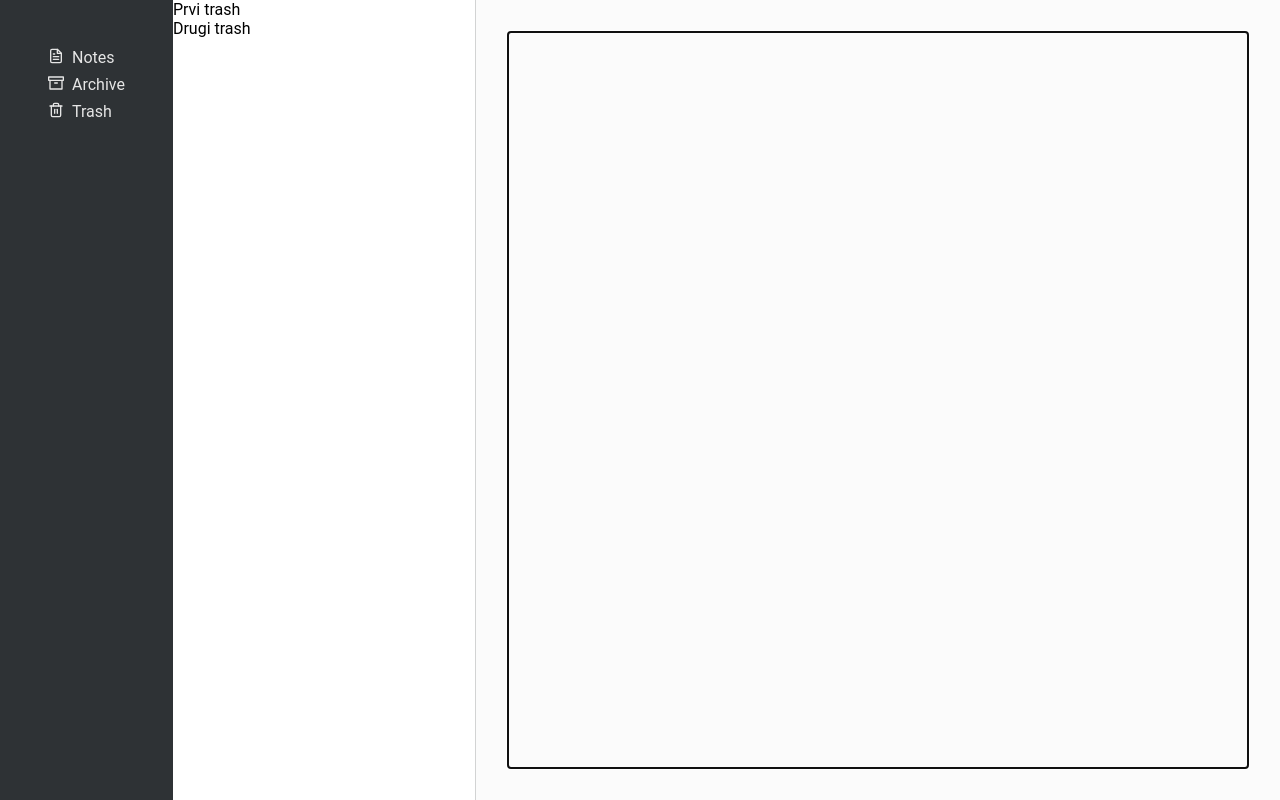
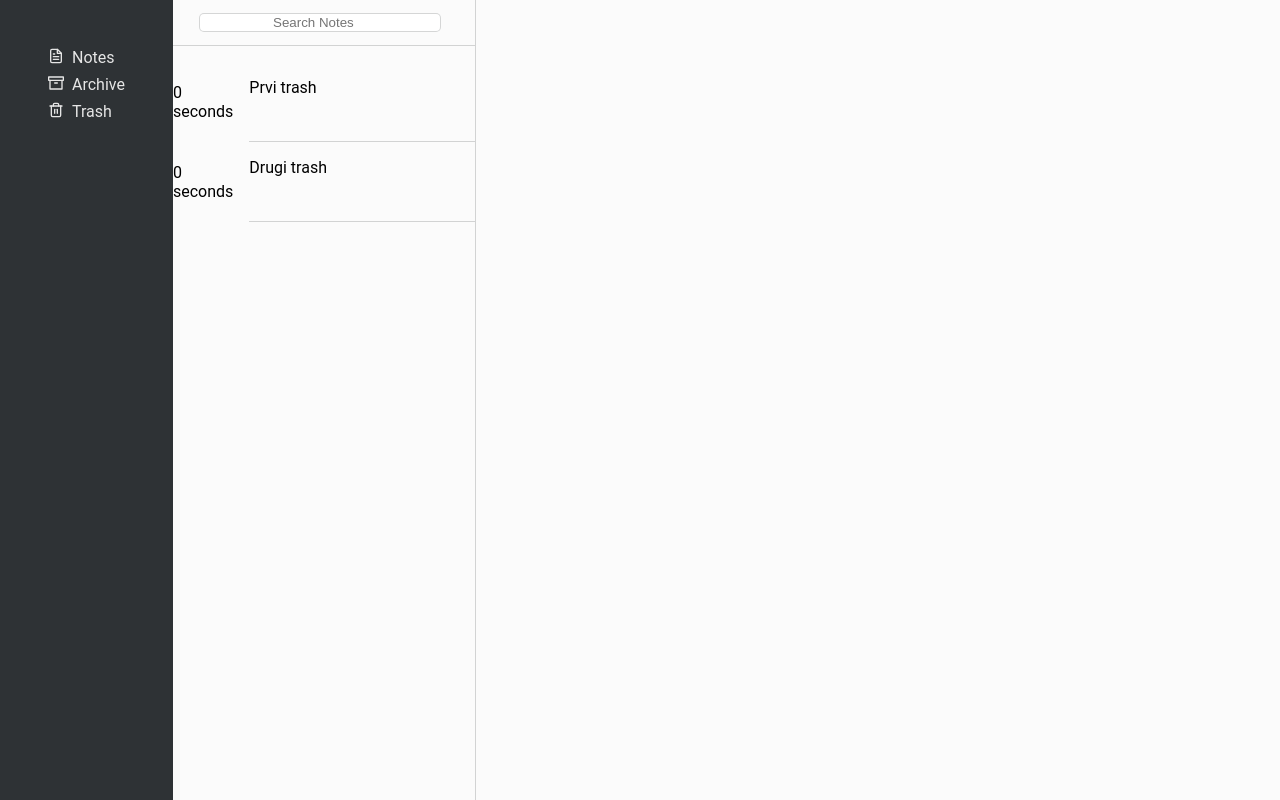
Before and after one commit to gunnmgirl/bear-clone, a React (Create React App) app: page /trash/1 in a window 1280 px wide. Built offline with nearby package versions, Linux system fonts and the light colour scheme.

Commit message:
Renders Archive and Trash components, adds readonly prop to Editor component

```diff
--- a/src/features/notes/archive/Archive.js
+++ b/src/features/notes/archive/Archive.js
@@ -2,6 +2,65 @@ import React from "react";
 import { useSelector } from "react-redux";
 import { useHistory } from "react-router-dom";
 import Editor from "../components/Editor";
+
+import styled from "styled-components";
+import { formatDistanceStrict } from "date-fns";
+
+const StyledNotes = styled.div`
+  background-color: ${(props) => props.theme.primaryBackground};
+  display: flex;
+  flex-direction: column;
+  align-items: center;
+  overflow-y: auto;
+`;
+
+const StyledSearch = styled.div`
+  display: flex;
+  justify-content: center;
+  align-items: center;
+  width: 100%;
+  padding: 0.8rem 0;
+  border-bottom: 1px solid ${(props) => props.theme.border};
+  margin-bottom: 1rem;
+`;
+
+const StyledInput = styled.input`
+  border: 1px solid ${(props) => props.theme.border};
+  border-radius: 5px;
+  text-align: center;
+  margin-right: 0.5rem;
+  width: 80%;
+`;
+
+const NotesContainer = styled.div`
+  display: flex;
+  flex-direction: column;
+  align-items: center;
+  width: 100%;
+`;
+
+const NoteItem = styled.div`
+  width: 100%;
+  height: 5rem;
+  display: flex;
+  align-items: center;
+`;
+
+const TimeIconWraper = styled.div`
+  display: flex;
+  flex-direction: column;
+  margin-right: 1rem;
+`;
+
+const Preview = styled.div`
+  display: flex;
+  height: 100%;
+  width: 100%;
+  word-break: break-all;
+  border-bottom: 1px solid ${(props) => props.theme.border};
+`;
+
+const Text = styled.p``;
 
 function Archive() {
   const notes = useSelector((state) => state.notes.archive);
@@ -9,18 +68,34 @@ function Archive() {
 
   return (
     <>
-      <div>
-        {notes.map((note) => (
-          <div
-            key={note.id}
-            onClick={() => history.push(`/archive/${note.id}`)}
-          >
-            {note.text}
-          </div>
-        ))}
-      </div>
-      <Editor />
+      <StyledNotes>
+        <StyledSearch>
+          <StyledInput placeholder="Search Notes" type="search" />
+        </StyledSearch>
+        <NotesContainer>
+          {notes.map((note) => (
+            <NoteItem
+              key={note.id}
+              onClick={() => history.push(`/archive/${note.id}`)}
+            >
+              <TimeIconWraper>
+                <span>
+                  {formatDistanceStrict(
+                    new Date(),
+                    new Date(note.modificationDate)
+                  )}
+                </span>
+              </TimeIconWraper>
+              <Preview>
+                <Text>{note.text.substring(0, 90)}</Text>
+              </Preview>
+            </NoteItem>
+          ))}
+        </NotesContainer>
+      </StyledNotes>
+      <Editor readonly />
     </>
   );
 }
+
 export default Archive;
--- a/src/features/notes/components/Editor.js
+++ b/src/features/notes/components/Editor.js
@@ -32,7 +32,7 @@ const Void = styled.div`
   border-left: 1px solid ${(props) => props.theme.border};
 `;
 
-function Editor() {
+function Editor({ readonly }) {
   const { noteId } = useParams();
   const [input, setInput] = React.useState("");
   const notes = useSelector((state) => state.notes.notes);
@@ -50,7 +50,7 @@ function Editor() {
       <StyledEditor>
         <Container>
           <StyledTextarea
-            autoFocus
+            readOnly={readonly}
             onBlur={() =>
               dispatch(
                 addContent({
--- a/src/features/notes/components/Notes.js
+++ b/src/features/notes/components/Notes.js
@@ -115,7 +115,7 @@ function Notes() {
           ))}
         </NotesContainer>
       </StyledNotes>
-      <Editor />
+      <Editor readonly={false} />
     </>
   );
 }
--- a/src/features/notes/trash/Trash.js
+++ b/src/features/notes/trash/Trash.js
@@ -1,8 +1,66 @@
 import React from "react";
 import { useSelector } from "react-redux";
 import { useHistory } from "react-router-dom";
+import Editor from "../components/Editor";
 
-import Editor from "../components/Editor";
+import styled from "styled-components";
+import { formatDistanceStrict } from "date-fns";
+
+const StyledNotes = styled.div`
+  background-color: ${(props) => props.theme.primaryBackground};
+  display: flex;
+  flex-direction: column;
+  align-items: center;
+  overflow-y: auto;
+`;
+
+const StyledSearch = styled.div`
+  display: flex;
+  justify-content: center;
+  align-items: center;
+  width: 100%;
+  padding: 0.8rem 0;
+  border-bottom: 1px solid ${(props) => props.theme.border};
+  margin-bottom: 1rem;
+`;
+
+const StyledInput = styled.input`
+  border: 1px solid ${(props) => props.theme.border};
+  border-radius: 5px;
+  text-align: center;
+  margin-right: 0.5rem;
+  width: 80%;
+`;
+
+const NotesContainer = styled.div`
+  display: flex;
+  flex-direction: column;
+  align-items: center;
+  width: 100%;
+`;
+
+const NoteItem = styled.div`
+  width: 100%;
+  height: 5rem;
+  display: flex;
+  align-items: center;
+`;
+
+const TimeIconWraper = styled.div`
+  display: flex;
+  flex-direction: column;
+  margin-right: 1rem;
+`;
+
+const Preview = styled.div`
+  display: flex;
+  height: 100%;
+  width: 100%;
+  word-break: break-all;
+  border-bottom: 1px solid ${(props) => props.theme.border};
+`;
+
+const Text = styled.p``;
 
 function Trash() {
   const notes = useSelector((state) => state.notes.trash);
@@ -10,15 +68,34 @@ function Trash() {
 
   return (
     <>
-      <div>
-        {notes.map((note) => (
-          <div key={note.id} onClick={() => history.push(`/trash/${note.id}`)}>
-            {note.text}
-          </div>
-        ))}
-      </div>
-      <Editor />
+      <StyledNotes>
+        <StyledSearch>
+          <StyledInput placeholder="Search Notes" type="search" />
+        </StyledSearch>
+        <NotesContainer>
+          {notes.map((note) => (
+            <NoteItem
+              key={note.id}
+              onClick={() => history.push(`/trash/${note.id}`)}
+            >
+              <TimeIconWraper>
+                <span>
+                  {formatDistanceStrict(
+                    new Date(),
+                    new Date(note.modificationDate)
+                  )}
+                </span>
+              </TimeIconWraper>
+              <Preview>
+                <Text>{note.text.substring(0, 90)}</Text>
+              </Preview>
+            </NoteItem>
+          ))}
+        </NotesContainer>
+      </StyledNotes>
+      <Editor readonly />
     </>
   );
 }
+
 export default Trash;
```
